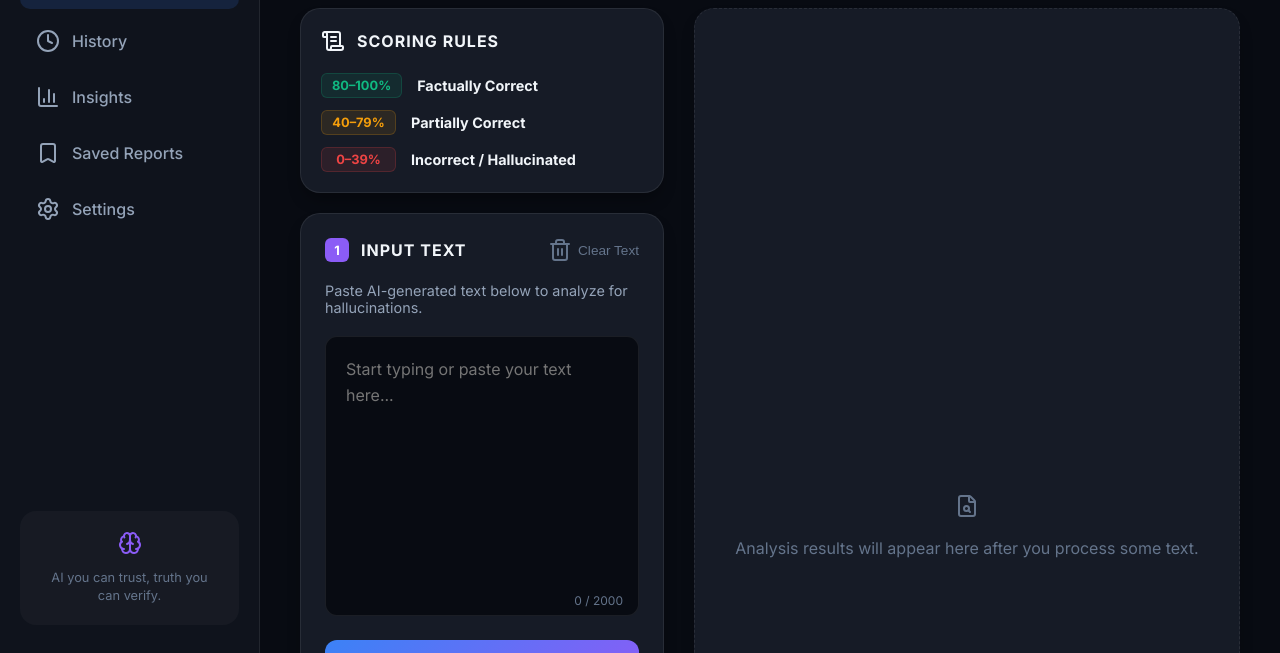
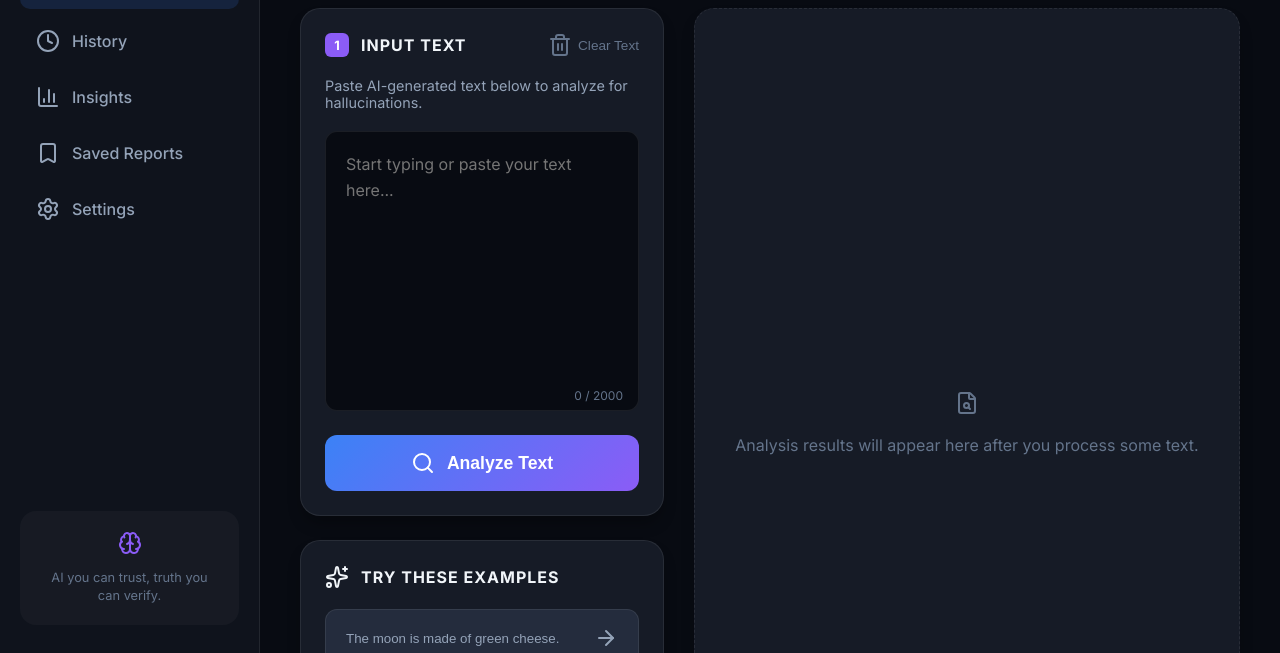
Before and after one commit to kundertanmayi-spec/verisense-ai, a website: page public/index.html in a window 1280 px wide. Shown: the part 145-798 px from the top of the page. Drawn offline with nearby package versions, Linux system fonts and the light colour scheme.

Commit message:
UI: Removed Scoring Rules card from the dashboard

```diff
--- a/public/index.html
+++ b/public/index.html
@@ -51,18 +51,6 @@
       <div class="dashboard-grid">
         <!-- Left Column: Input -->
         <section class="left-col">
-          <div class="card rules-card">
-            <div class="card-header">
-              <i data-lucide="scroll-text"></i>
-              <h3>SCORING RULES</h3>
-            </div>
-            <ul class="rules-list">
-              <li><span class="rule-badge high">80–100%</span> <strong>Factually Correct</strong></li>
-              <li><span class="rule-badge medium">40–79%</span> <strong>Partially Correct</strong></li>
-              <li><span class="rule-badge low">0–39%</span> <strong>Incorrect / Hallucinated</strong></li>
-            </ul>
-          </div>
-
           <div class="card input-card">
             <div class="card-header">
               <span class="step-badge">1</span>
```
